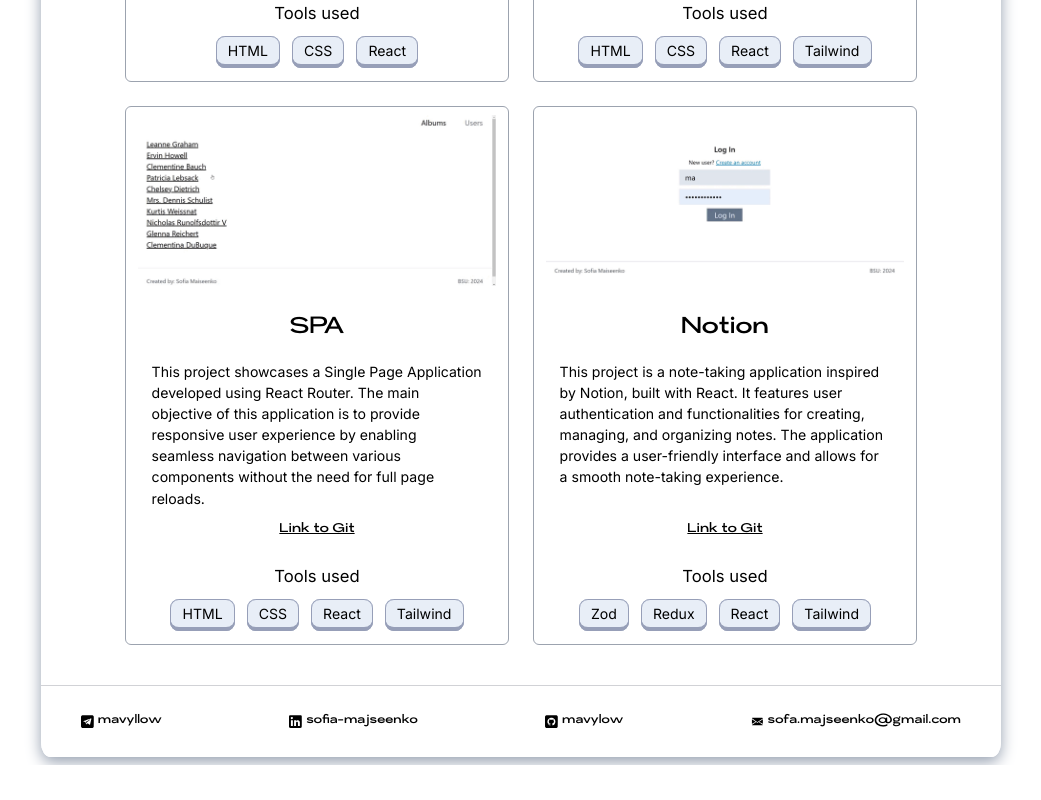
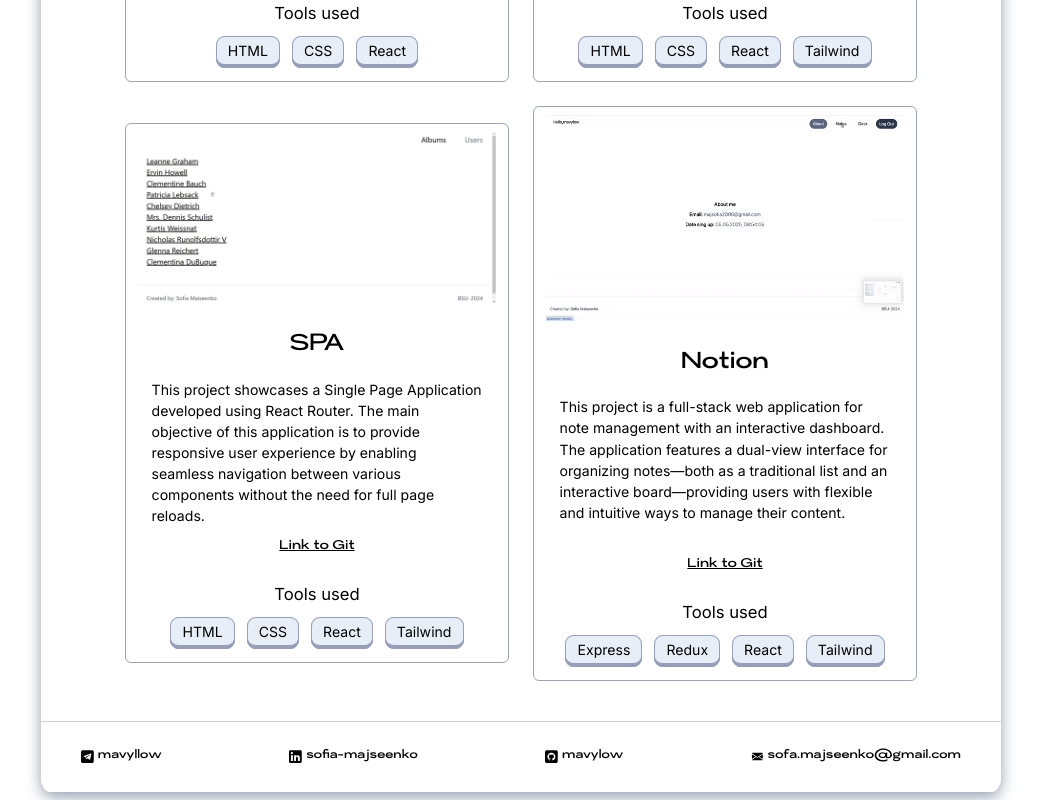
Before and after one commit to mavylow/mavylow-portfolio, a React (Vite) app: page / in a window 1280 px wide. Shown: the part 2221-3021 px from the top of the page, without its empty margins (119-1160 px from the left). Before the commit the page ends 2986 px from the top, so only its background shows below. Built offline with nearby package versions, Linux system fonts and the light colour scheme.

Commit message:
change project info

```diff
--- a/src/Portfolio.jsx
+++ b/src/Portfolio.jsx
@@ -1,11 +1,6 @@
 import { useContext } from "react";
 import { ThemeContext } from "./context/themeContext";
-import {
-  Envelop,
-  GitHub,
-  Linkedin,
-  Tg,
-} from "../public/icons";
+import { Envelop, GitHub, Linkedin, Tg } from "../public/icons";
 import { ProjectCard } from "./ProjectCard";
 
 const Portfolio = () => {
@@ -78,16 +73,10 @@
           <ProjectCard
             imgSrc={"./gif/Notion.gif"}
             title="Notion"
-            description="This project is a note-taking application
-                inspired by Notion, built with React. It
-                features user authentication and
-                functionalities for creating, managing, and
-                organizing notes. The application provides a
-                user-friendly interface and allows for a
-                smooth note-taking experience."
+            description="This project is a full-stack web application for note management with an interactive dashboard. The application features a dual-view interface for organizing notes—both as a traditional list and an interactive board—providing users with flexible and intuitive ways to manage their content."
             link="https://github.com/mavylow/Notion.git"
             tools={[
-              { name: "Zod", percentage: 100 },
+              { name: "Express", percentage: 100 },
               { name: "Redux", percentage: 100 },
               { name: "React", percentage: 100 },
               { name: "Tailwind", percentage: 100 },
```
Also changed, not shown: public/gif/Notion.gif.
